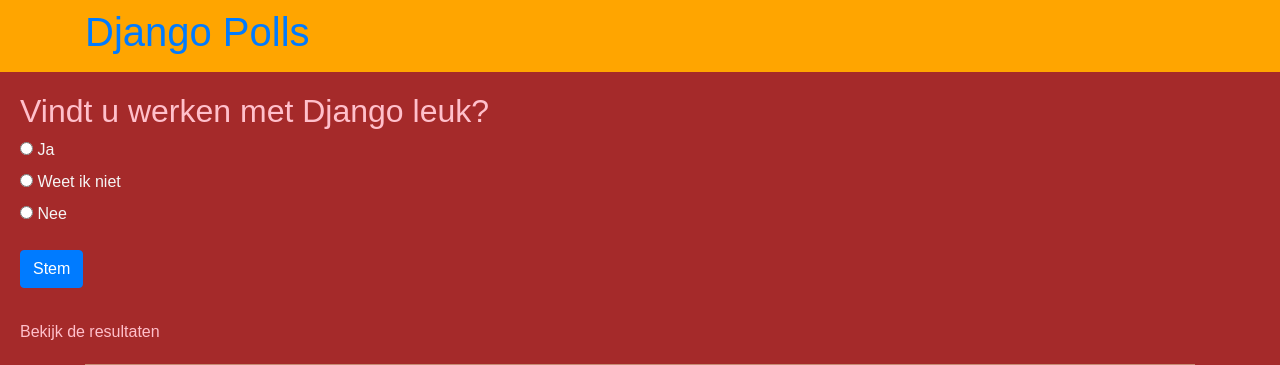
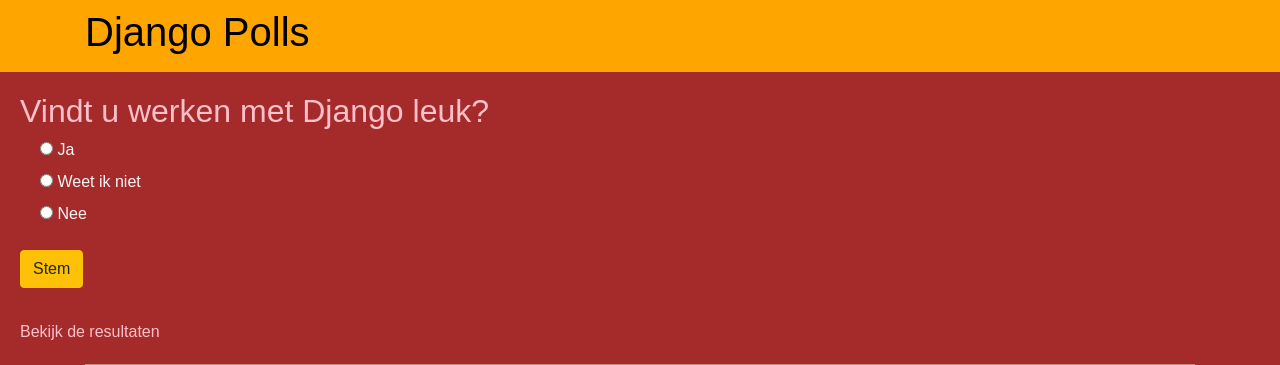
Before and after one commit to Fiveblades/pollproject, a Django app: page /1/ in a window 1280 px wide. Shown: the top 365 px of the page. Run offline with Django 5.2, Linux system fonts and the light colour scheme; data comes from the database, SQL or seed files in the repository; both versions use the stored data as it was after the commit; some libraries are stand-ins or nearby versions.

Commit message:
Versie 5

```diff
--- a/mysite/polls/templates/polls/base.html
+++ b/mysite/polls/templates/polls/base.html
@@ -1,4 +1,5 @@
 {% load static %}
+<link rel="shortcut icon" type="image/png" href="{% static 'images/favicon.ico' %}"/>
 <!DOCTYPE html>
 <html lang="nl">
 <head>
--- a/mysite/polls/templates/polls/detail.html
+++ b/mysite/polls/templates/polls/detail.html
@@ -7,11 +7,13 @@
     <form action="{% url 'polls:vote' poll.id %}" method="post">
         {% csrf_token %}
         {% for choice in poll.choice_set.all %}
+        <div class="form-check">
             <input type="radio" name="choice" id="choice{{ forloop.counter }}" value="{{ choice.id }}">
             <label for="choice{{ forloop.counter }}">{{ choice.choice_text }}</label><br>
+        </div>
         {% endfor %}
         <p></p>
-        <button type="submit" class="btn btn-primary mb-3">Stem</button>
+        <button type="submit" class="btn btn-warning mb-3">Stem</button>
     </form>
         <p></p>
     <a class="link" href="{% url 'polls:results' poll.id %}">Bekijk de resultaten</a>
--- a/mysite/static/css/stijl.css
+++ b/mysite/static/css/stijl.css
@@ -74,3 +74,19 @@
 .link {
     color: pink
 }
+
+.link:hover, link:active {
+    color: white
+}
+
+h1 a {
+    color: black
+}
+
+h1 a:visited {
+    color: black
+}
+
+h1 a:hover, h1 a:active {
+    color: grey
+}
```
Also changed, not shown: mysite/db.sqlite3, mysite/static/images/favicon.ico (added).
